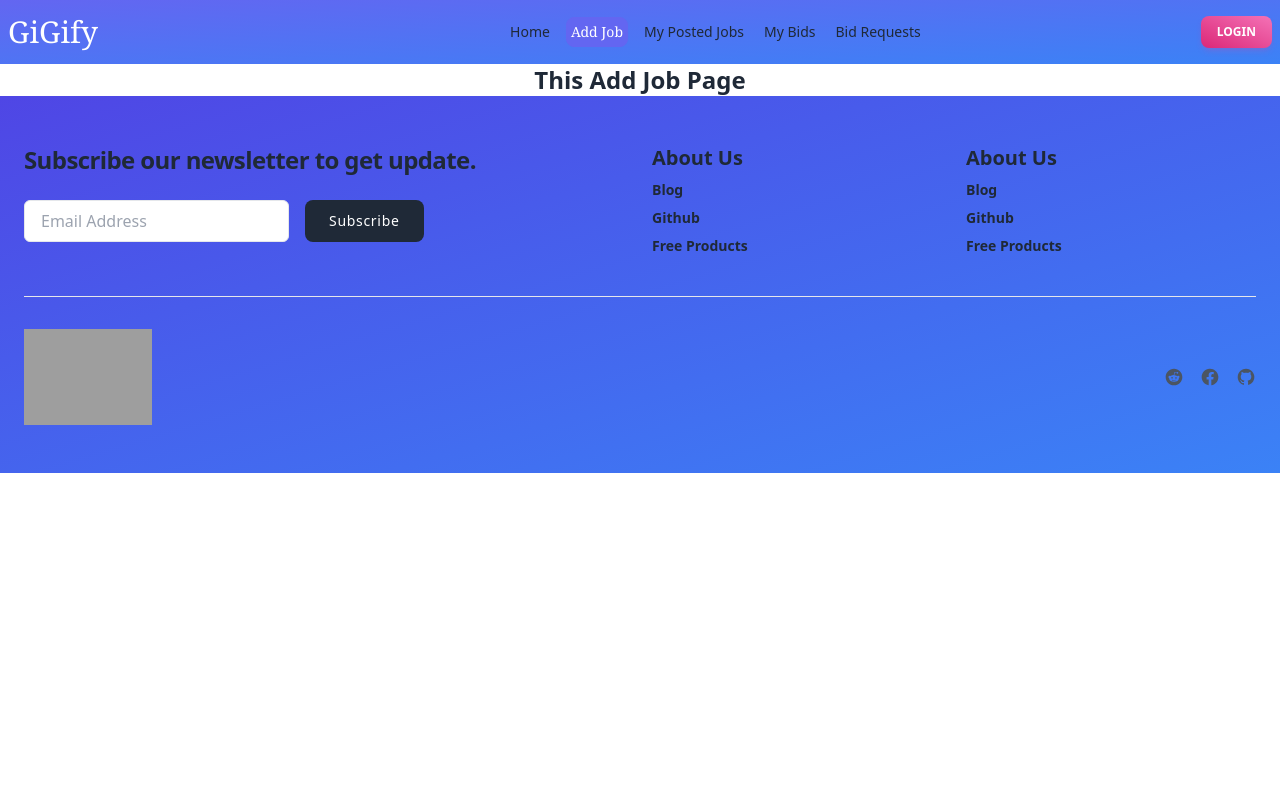
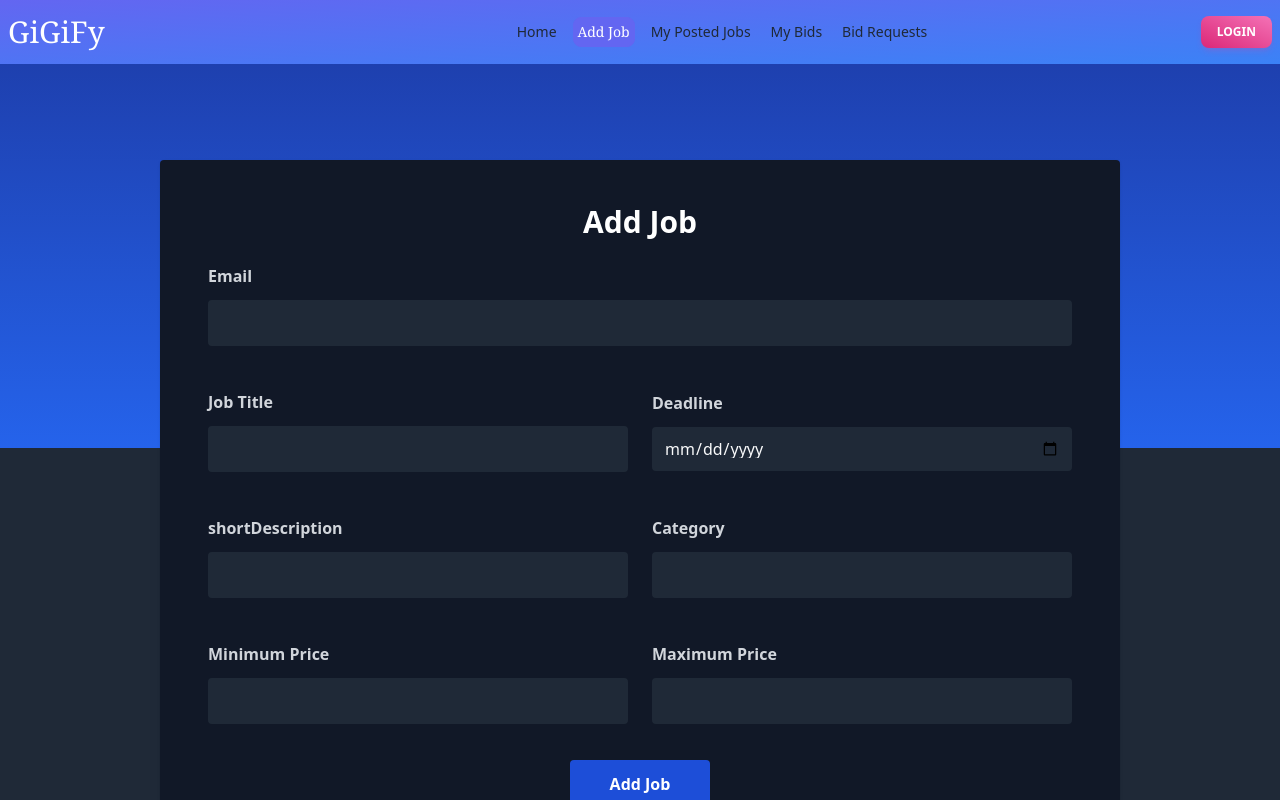
Before and after one commit to KHaaN007/GiGiFy, a React (Vite) app: page /addJob in a window 1280 px wide. Shown: the top 800 px of the page. Built offline with nearby package versions, Linux system fonts and the light colour scheme; no server answers; grey boxes are pictures that could not be loaded.

Commit message:
Complite Functinality in Add Job

```diff
--- a/package.json
+++ b/package.json
@@ -18,6 +18,7 @@
     "react-dom": "^18.2.0",
     "react-icons": "^4.11.0",
     "react-router-dom": "^6.16.0",
+    "react-tabs": "^6.0.2",
     "sort-by": "^1.2.0",
     "sweetalert2": "^11.7.32"
   },
--- a/src/Home/Home.jsx
+++ b/src/Home/Home.jsx
@@ -1,4 +1,5 @@
 import Banner from "../component/Banner/Banner";
+import CategoryTabs from "../component/CategoryTabs/CategoryTabs";
 import TrustedBy from "../component/TrustedBy/TrustedBy";
 
 const Home = () => {
@@ -6,6 +7,7 @@ const Home = () => {
         <div>
            <Banner></Banner>
            <TrustedBy></TrustedBy>
+           <CategoryTabs></CategoryTabs>
         </div>
     );
 };
--- a/src/Pages/AddJob.jsx/AddJob.jsx
+++ b/src/Pages/AddJob.jsx/AddJob.jsx
@@ -1,7 +1,151 @@
+import Swal from "sweetalert2";
+import { AuthContext } from "../../AuthProvider/AuthProvider";
+import { useContext } from "react";
+
 const AddJob = () => {
+
+
+    const { user } = useContext(AuthContext)
+
+    const handleAddJob = e => {
+
+
+        const email = user.email
+
+
+
+        e.preventDefault();
+        const form = e.target;
+        // const email = form.email.value;
+        const jobTitle = form.jobTitle.value;
+        const deadline = form.deadline.value;
+        const shortDescription = form.shortDescription.value;
+        const name = form.name.value;
+        const minimumPrice = form.minimumPrice.value;
+        const maximumPrice = form.maximumPrice.value;
+
+
+        const priceRange = `$${minimumPrice}-${maximumPrice}`;
+
+
+        const job = {
+            email,
+            jobTitle,
+            deadline,
+            shortDescription,
+            name,
+            priceRange,
+
+        }
+
+        console.log(job);
+
+
+        fetch('http://localhost:5000/job', {
+            method: 'POST',
+            headers: {
+                'content-type': 'application/json',
+            },
+            body: JSON.stringify(job)
+        })
+            .then(res => res.json())
+            .then(data => {
+                console.log(data);
+                if (data.insertedId) {
+                    Swal.fire(
+
+                        'Added Job Succesfully.',
+
+                    )
+                }
+            })
+
+
+
+    }
+
+
+
+
+
+
+
+
+
+
+
     return (
         <div>
-            <h2 className='text-center text-2xl font-semibold'>This Add Job Page</h2>
+            {/* <!-- component --> */}
+            <div className="w-full bg-gray-800 h-screen">
+
+                <div className="bg-gradient-to-b from-blue-800 to-blue-600 h-96"></div>
+                <div className="max-w-5xl mx-auto px-6 sm:px-6 lg:px-8 mb-12">
+                    <div className="bg-gray-900 w-full shadow rounded p-8 sm:p-12 -mt-72">
+                        <p className="text-3xl font-bold leading-7 text-center text-white">Add Job</p>
+                        <form onSubmit={handleAddJob} action="" method="post">
+                            <div className="md:flex items-center mt-8">
+                                <div className="w-full flex flex-col">
+                                    <label className="font-semibold leading-none text-gray-300">Email</label>
+                                    <input
+                                    readOnly
+                                    defaultValue={user?.email}
+                                        name="email"
+                                        type="text" className="leading-none text-gray-50 p-3 focus:outline-none focus:border-blue-700 mt-4 border-0 bg-gray-800 rounded" />
+                                </div>
+
+                            </div>
+                            <div className="md:flex items-center mt-12">
+                                <div className="w-full md:w-1/2 flex flex-col">
+                                    <label className="font-semibold leading-none text-gray-300">Job Title</label>
+                                    <input
+                                        name="jobTitle"
+                                        type="text" className="leading-none text-gray-50 p-3 focus:outline-none focus:border-blue-700 mt-4 border-0 bg-gray-800 rounded" />
+                                </div>
+                                <div className="w-full md:w-1/2 flex flex-col md:ml-6 md:mt-0 mt-4">
+                                    <label className="font-semibold leading-none text-gray-300">Deadline</label>
+                                    <input
+                                        name="deadline"
+                                        type="date" className="leading-none text-gray-50 p-3 focus:outline-none focus:border-blue-700 mt-4 border-0 bg-gray-800 rounded" />
+                                </div>
+                            </div>
+                            <div className="md:flex items-center mt-12">
+                                <div className="w-full md:w-1/2 flex flex-col">
+                                    <label className="font-semibold leading-none text-gray-300">shortDescription</label>
+                                    <input
+                                        name="shortDescription"
+                                        type="text" className="leading-none text-gray-50 p-3 focus:outline-none focus:border-blue-700 mt-4 border-0 bg-gray-800 rounded" />
+                                </div>
+                                <div className="w-full md:w-1/2 flex flex-col md:ml-6 md:mt-0 mt-4">
+                                    <label className="font-semibold leading-none text-gray-300">Category</label>
+                                    <input
+                                        name="name"
+                                        type="text" className="leading-none text-gray-50 p-3 focus:outline-none focus:border-blue-700 mt-4 border-0 bg-gray-800 rounded" />
+                                </div>
+                            </div>
+                            <div className="md:flex items-center mt-12">
+                                <div className="w-full md:w-1/2 flex flex-col">
+                                    <label className="font-semibold leading-none text-gray-300">Minimum Price</label>
+                                    <input
+                                        name="minimumPrice"
+                                        type="text" className="leading-none text-gray-50 p-3 focus:outline-none focus:border-blue-700 mt-4 border-0 bg-gray-800 rounded" />
+                                </div>
+                                <div className="w-full md:w-1/2 flex flex-col md:ml-6 md:mt-0 mt-4">
+                                    <label className="font-semibold leading-none text-gray-300">Maximum Price</label>
+                                    <input
+                                        name="maximumPrice"
+                                        type="text" className="leading-none text-gray-50 p-3 focus:outline-none focus:border-blue-700 mt-4 border-0 bg-gray-800 rounded" />
+                                </div>
+                            </div>
+                            <div className="flex items-center justify-center w-full">
+                                <button className="mt-9 font-semibold leading-none text-white py-4 px-10 bg-blue-700 rounded hover:bg-blue-600 focus:ring-2 focus:ring-offset-2 focus:ring-blue-700 focus:outline-none">
+                                    Add Job
+                                </button>
+                            </div>
+                        </form>
+                    </div>
+                </div>
+            </div>
         </div>
     );
 };
--- a/src/component/Banner/Banner.jsx
+++ b/src/component/Banner/Banner.jsx
@@ -3,36 +3,13 @@ import { Link } from "react-router-dom";
 
 const Banner = () => {
     return (
-        // <div className="py-24  flex items-center min-h-screen justify-center   " style={{ backgroundImage: 'url("https://i.ibb.co/Jcf2jTf/4162928.jpg")', backgroundSize: 'cover', backgroundPosition: 'center' }}>
-        //     <div className="rounded-2xl bg-gradient-to-tl from-blue-300  to-indigo-300 opacity-50">
-
-
-        //         <div className="flex shadow-2xl p-5">
-        //             <div className="mx-auto max-w-[43rem]">
-        //                 <div className="text-center">
-        //                     <p className="text-lg font-medium leading-8 text-indigo-600/95">Introducing Design Data Platform</p>
-        //                     <h1 className="mt-3 text-[3.5rem] font-bold leading-[4rem] tracking-tight text-black">Distribute your brand from&nbsp;design to code</h1>
-        //                     <p className="mt-3 text-lg leading-relaxed text-slate-400">Specify helps you unify your brand identity by collecting, storing and distributing design tokens and assets — automatically.</p>
-        //                 </div>
-
-        //                 <div className="mt-6 flex items-center justify-center gap-4">
-        //                     <a href="#" className="transform rounded-md bg-indigo-600/95 px-5 py-3 font-medium text-white transition-colors hover:bg-indigo-700">Get started for free</a>
-        //                     <a href="#" className="transform rounded-md border border-slate-200 px-5 py-3 font-medium text-slate-900 transition-colors hover:bg-slate-50"> Request a demo </a>
-        //                 </div>
-        //             </div>
-        //         </div>
-        //     </div>
-        // </div>
-
-
-
 
         <div className="grid lg:grid-cols-3 mx-auto ">
             <div className="h-screen flex items-center justify-center">
                 <div className="buttonOne">
                     <div className="text-center">
-                        <p className="text-lg font-medium leading-8 text-indigo-600/95">Introducing Design Data Platform</p>
-                        <h1 className="mt-3 text-[3.5rem] font-bold leading-[4rem] tracking-tight text-black">Distribute your brand from&nbsp;design to code</h1>
+                        <p className="text-lg font-medium leading-8 text-indigo-600/95">Introducing <span className="text-3xl font-serif text-black ">GiGfy</span> Your Career PlatForm</p>
+                        <h1 className="mt-3 text-[3.5rem] font-bold leading-[4rem] tracking-tight text-black">Find your dream JOb from&nbsp;<span className="text-7xl text-indigo-600 font-serif ">GiGify</span></h1>
                         <p className="mt-3 text-lg leading-relaxed text-slate-400">Specify helps you unify your brand identity by collecting, storing and distributing design tokens and assets — automatically.</p>
                     </div>
 
--- /dev/null
+++ b/src/component/CategoryTabs/CategoryTabs.jsx
@@ -0,0 +1,28 @@
+import { useState } from 'react';
+import { Tab, Tabs, TabList, TabPanel } from 'react-tabs';
+import 'react-tabs/style/react-tabs.css';
+
+
+const CategoryTabs = () => {
+
+
+    const [tabIndex, setTabIndex] = useState(0);
+
+
+    return (
+        <div className='container mx-auto'>
+            <Tabs selectedIndex={tabIndex} onSelect={(index) => setTabIndex(index)}>
+                <TabList>
+                    <Tab>Title 1</Tab>
+                    <Tab>Title 2</Tab>
+                    <Tab>Title 3</Tab>
+                </TabList>
+                <TabPanel>One</TabPanel>
+                <TabPanel>Two</TabPanel>
+                <TabPanel>Three</TabPanel>
+            </Tabs>
+        </div>
+    );
+};
+
+export default CategoryTabs;
--- a/src/component/NavBar/NavBar.jsx
+++ b/src/component/NavBar/NavBar.jsx
@@ -76,7 +76,7 @@ const NavBar = () => {
                         href="#"
                         className="mr-5 block cursor-pointer py-1.5 font-serif lg:text-3xl md:text-3xl text-2xl text-white  font-medium leading-relaxed text-inherit antialiased"
                     >
-                        GiGify
+                        GiGiFy
                     </Link>
 
                     <div className='flex justify-center items-center text-center'>
```
Also changed, not shown: 1 other file (tests, documents, lock files or other folders).
